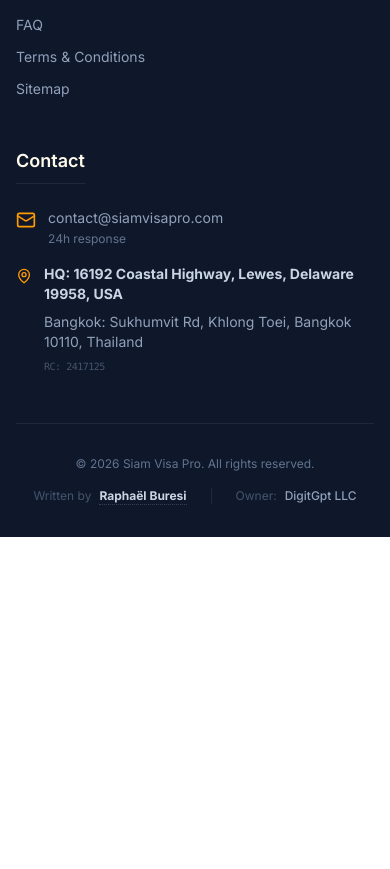
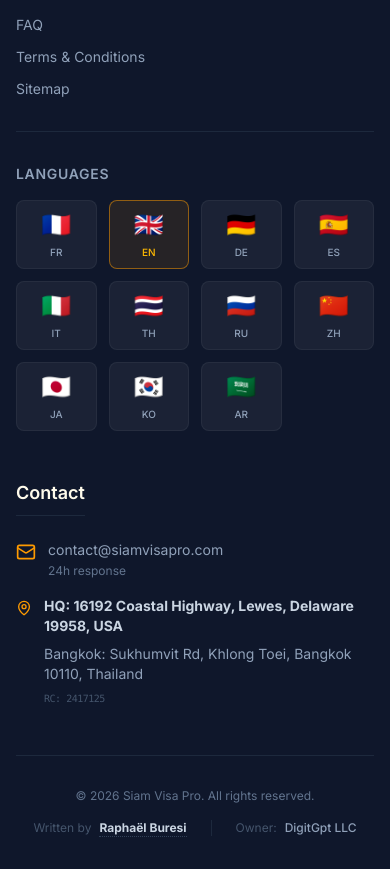
Before and after one commit to pulsession-bit/siamvia-pro, a Next.js app: page /en/dtv in a window 390 px wide. Shown: the part 6142-7011 px from the top of the page. Before the commit the page ends 6679 px from the top, so only its background shows below. Built offline with nearby package versions, Linux system fonts and the light colour scheme.

Commit message:
feat: add global 404 redirect to comparator and mobile language grid in footer

```diff
--- /dev/null
+++ b/src/app/not-found.tsx
@@ -0,0 +1,6 @@
+import { redirect } from 'next/navigation';
+
+export default function NotFound() {
+    // Redirect all 404s to the specific comparator page as requested
+    redirect('https://www.siamvisapro.com/en/thailand-visa-comparator-2026');
+}
--- a/src/components/Footer.tsx
+++ b/src/components/Footer.tsx
@@ -4,7 +4,10 @@ import React from 'react';
 import { Mail, Phone, MapPin, ShieldCheck, Landmark, Facebook } from 'lucide-react';
 import Link from 'next/link';
 import { useLanguage } from '../contexts/LanguageContext';
+import { useRouter, usePathname } from 'next/navigation';
 import { useCurrentLang, useLangPath } from '../hooks/useLang';
+import { languages } from './navbar/LanguageSelector';
+import { REVERSE_MAP, PageKey, getTranslatedPath } from '../utils/slugs';
 
 // WhatsApp Logo Component for Footer
 const WhatsAppIcon = ({ className }: { className?: string }) => (
@@ -16,8 +19,35 @@ const WhatsAppIcon = ({ className }: { className?: string }) => (
 const Footer: React.FC = () => {
   const { t } = useLanguage();
   const lang = useCurrentLang();
+  const router = useRouter();
+  const pathname = usePathname();
+  const langPath = useLangPath();
 
-  const langPath = useLangPath();
+  const switchLanguage = async (newLang: string) => {
+    // 1. Persist choice in cookie via API
+    try {
+      await fetch('/api/locale', {
+        method: 'POST',
+        headers: { 'Content-Type': 'application/json' },
+        body: JSON.stringify({ locale: newLang }),
+      });
+    } catch (error) {
+      console.error('Failed to set locale cookie:', error);
+    }
+
+    // 2. Redirect to translated path
+    const pathWithoutLang = pathname?.replace(/^\/([a-z]{2})/, '') || '';
+    const cleanPath = pathWithoutLang.startsWith('/') ? pathWithoutLang.slice(1) : pathWithoutLang;
+    const currentLangSlugs = REVERSE_MAP[lang] || {};
+    const decodedPath = decodeURIComponent(cleanPath);
+    const pageKey = (decodedPath === '' ? 'home' : currentLangSlugs[decodedPath]) as PageKey;
+
+    if (pageKey) {
+      router.push(getTranslatedPath(pageKey, newLang));
+    } else {
+      router.push(`/${newLang}/${cleanPath}`);
+    }
+  };
 
   return (
     <footer className="bg-slate-900 text-white pt-16 pb-8 border-t border-slate-800">
@@ -35,7 +65,7 @@ const Footer: React.FC = () => {
             {/* Social Links */}
             <div className="flex space-x-4 mb-8">
               <a
-                href="https://www.facebook.com/share/15ZZLu4jrp7/"
+                href="https://www.facebook.com/profile.php?id=61586864890065"
                 target="_blank"
                 rel="noopener noreferrer"
                 className="bg-white/5 p-2 rounded-lg text-slate-400 hover:text-blue-500 hover:bg-white/10 transition-all border border-white/5"
@@ -85,6 +115,25 @@ const Footer: React.FC = () => {
               <li><Link href={langPath('terms')} className="hover:text-amber-400 transition-colors">{t('footer.legal')}</Link></li>
               <li><Link href={langPath('sitemap')} className="hover:text-amber-400 transition-colors">{t('footer.sitemap')}</Link></li>
             </ul>
+            {/* Mobile Language Grid (Visible only on mobile) */}
+            <div className="md:hidden mt-8 border-t border-slate-800 pt-8">
+              <h4 className="text-sm font-semibold mb-4 text-slate-400 uppercase tracking-wider">{t('nav.languages')}</h4>
+              <div className="grid grid-cols-4 gap-3">
+                {languages.map((l) => (
+                  <button
+                    key={l.code}
+                    onClick={() => switchLanguage(l.code)}
+                    className={`flex flex-col items-center p-2 rounded-lg border transition-all ${lang === l.code
+                      ? 'bg-amber-500/10 border-amber-500/50 text-amber-400'
+                      : 'bg-white/5 border-white/5 text-slate-400 hover:bg-white/10'
+                      }`}
+                  >
+                    <span className="text-2xl mb-1">{l.flag}</span>
+                    <span className="text-[10px] font-medium uppercase">{l.code}</span>
+                  </button>
+                ))}
+              </div>
+            </div>
           </div>
 
           <div>
@@ -104,8 +153,6 @@ const Footer: React.FC = () => {
               </li>
             </ul>
           </div>
-
-
         </div>
 
         <div className="border-t border-slate-800 pt-8 text-center text-slate-500 text-xs flex flex-col md:flex-row justify-between items-center gap-4">
```
Also changed, not shown: note.txt.
